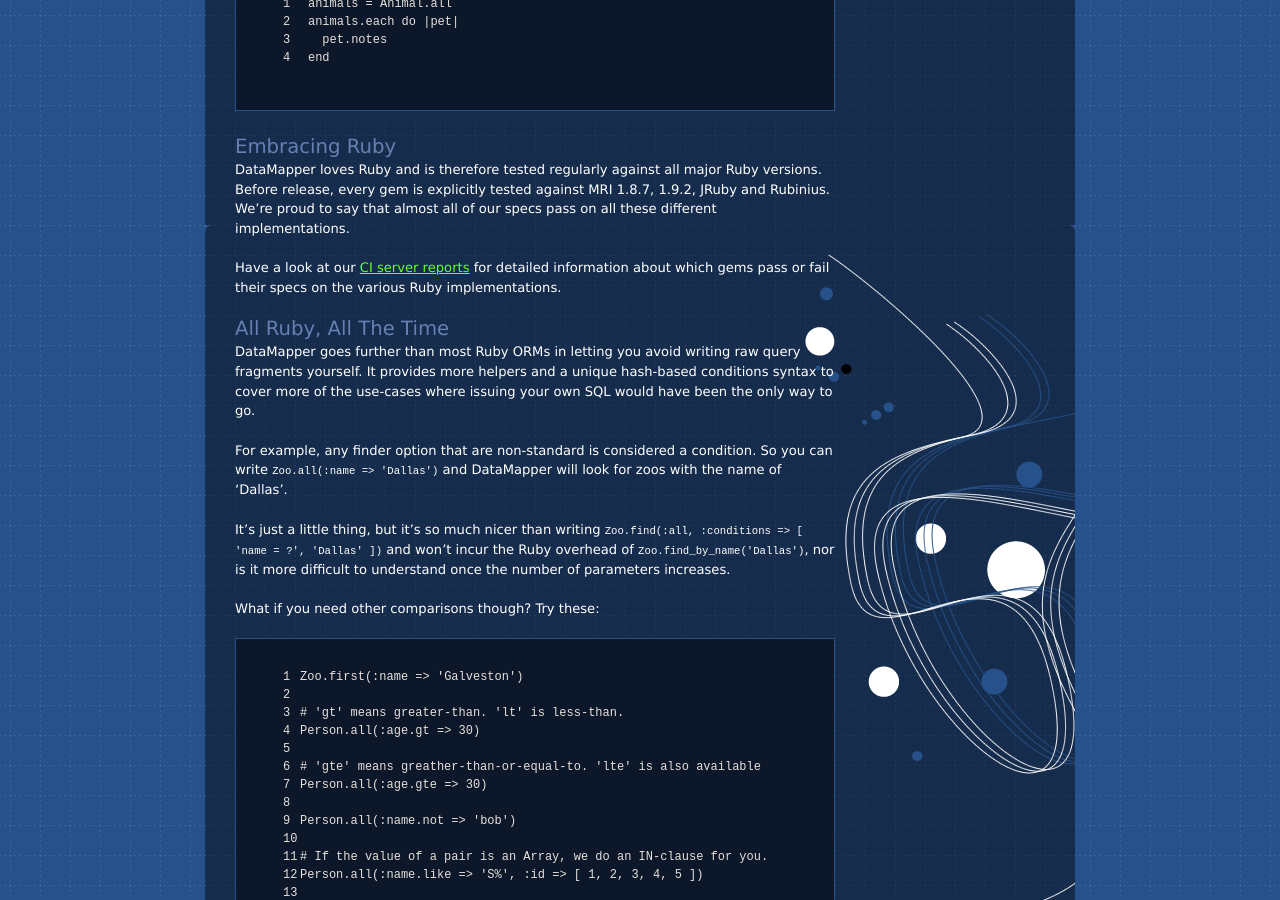
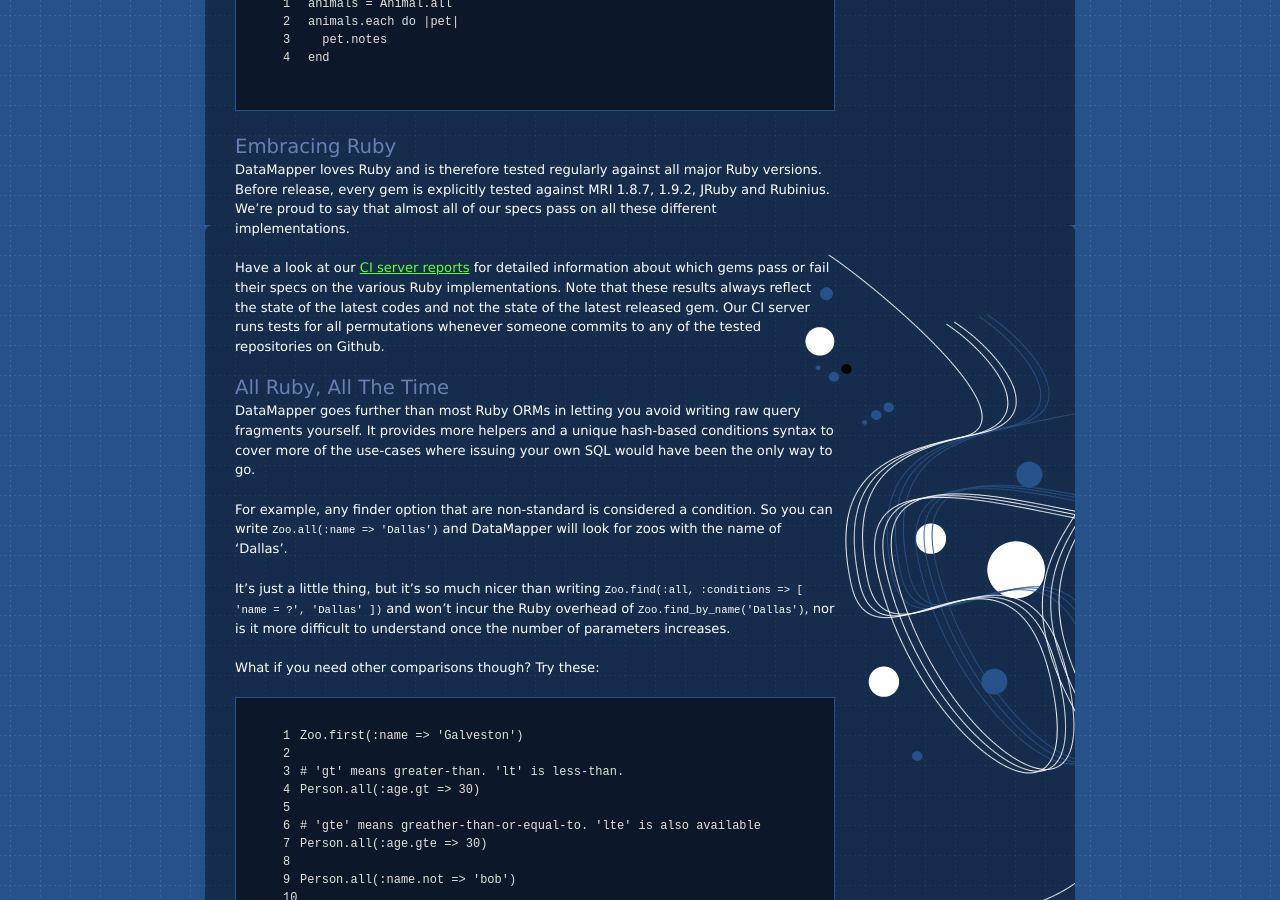
Before and after one commit to datamapper/datamapper.github.com, a Jekyll site: the page built from why.markdown, in a window 1280 px wide and 900 px high, scrolled down 7154 px. Built offline with Jekyll 4.4.1, drawn with Linux system fonts in a browser that asks for light colours.

Commit message:
Note that CI always tests latest master codes

```diff
--- a/why.markdown
+++ b/why.markdown
@@ -391,7 +391,10 @@ almost all of our specs pass on all these different implementations.
 
 Have a look at our [CI server reports](http://ci.datamapper.org)
 for detailed information about which gems pass or fail their specs on
-the various Ruby implementations.
+the various Ruby implementations. Note that these results always reflect
+the state of the latest codes and not the state of the latest released
+gem. Our CI server runs tests for all permutations whenever someone
+commits to any of the tested repositories on Github.
 
 All Ruby, All The Time
 ----------------------
```
